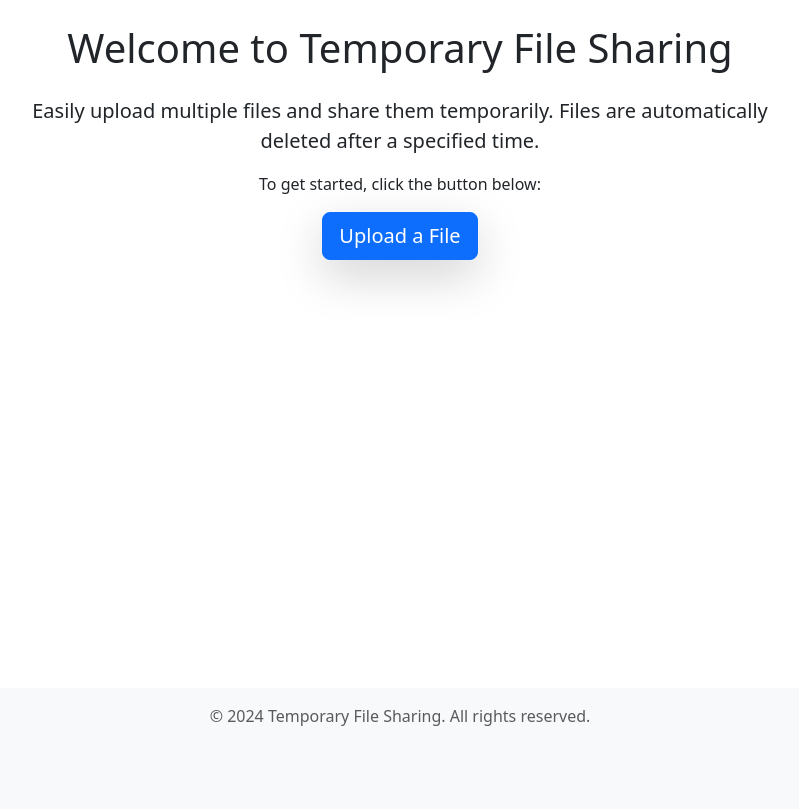
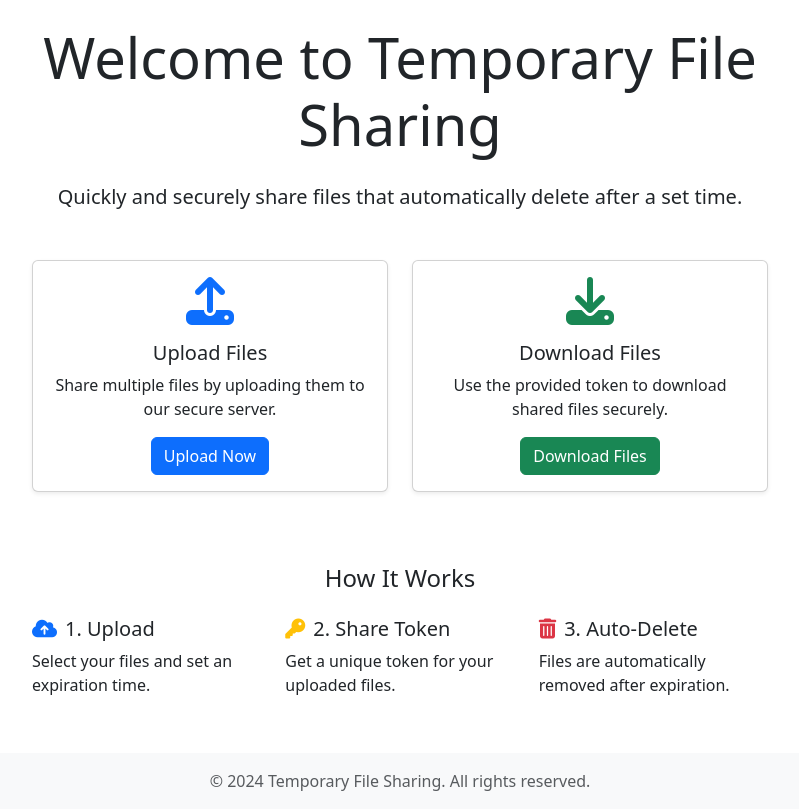
Before and after one commit to yatharthsanghvi/tempfileshare, a Flask app: page / in a window 1280 px wide. Shown: the part 56-865 px from the top of the page, without its empty margins (240-1039 px from the left). Before the commit the page ends 782 px from the top, so only its background shows below. Run offline with Flask 3, Linux system fonts and the light colour scheme; some libraries are stand-ins or nearby versions.

Commit message:
Update home.html

```diff
--- a/fileshare/templates/home.html
+++ b/fileshare/templates/home.html
@@ -5,10 +5,49 @@
 {% block content %}
 <div class="row justify-content-center">
     <div class="col-md-8 text-center">
-        <h1 class="mb-4">Welcome to Temporary File Sharing</h1>
-        <p class="lead">Easily upload multiple files and share them temporarily. Files are automatically deleted after a specified time.</p>
-        <p>To get started, click the button below:</p>
-        <a href="{{ url_for('upload_file') }}" class="btn btn-primary btn-lg shadow-lg">Upload a File</a>
+        <h1 class="display-4 mb-4">Welcome to Temporary File Sharing</h1>
+        <p class="lead mb-5">Quickly and securely share files that automatically delete after a set time.</p>
+
+        <div class="row">
+            <div class="col-md-6 mb-4">
+                <div class="card h-100 shadow-sm">
+                    <div class="card-body">
+                        <i class="fas fa-upload fa-3x text-primary mb-3"></i>
+                        <h5 class="card-title">Upload Files</h5>
+                        <p class="card-text">Share multiple files by uploading them to our secure server.</p>
+                        <a href="{{ url_for('upload_file') }}" class="btn btn-primary">Upload Now</a>
+                    </div>
+                </div>
+            </div>
+            <div class="col-md-6 mb-4">
+                <div class="card h-100 shadow-sm">
+                    <div class="card-body">
+                        <i class="fas fa-download fa-3x text-success mb-3"></i>
+                        <h5 class="card-title">Download Files</h5>
+                        <p class="card-text">Use the provided token to download shared files securely.</p>
+                        <a href="{{ url_for('download_page') }}" class="btn btn-success">Download Files</a>
+                    </div>
+                </div>
+            </div>
+        </div>
+
+        <div class="mt-5">
+            <h2 class="h4 mb-4">How It Works</h2>
+            <div class="row text-start">
+                <div class="col-md-4 mb-3">
+                    <h3 class="h5"><i class="fas fa-cloud-upload-alt me-2 text-primary"></i>1. Upload</h3>
+                    <p>Select your files and set an expiration time.</p>
+                </div>
+                <div class="col-md-4 mb-3">
+                    <h3 class="h5"><i class="fas fa-key me-2 text-warning"></i>2. Share Token</h3>
+                    <p>Get a unique token for your uploaded files.</p>
+                </div>
+                <div class="col-md-4 mb-3">
+                    <h3 class="h5"><i class="fas fa-trash-alt me-2 text-danger"></i>3. Auto-Delete</h3>
+                    <p>Files are automatically removed after expiration.</p>
+                </div>
+            </div>
+        </div>
     </div>
 </div>
 {% endblock %}
```
